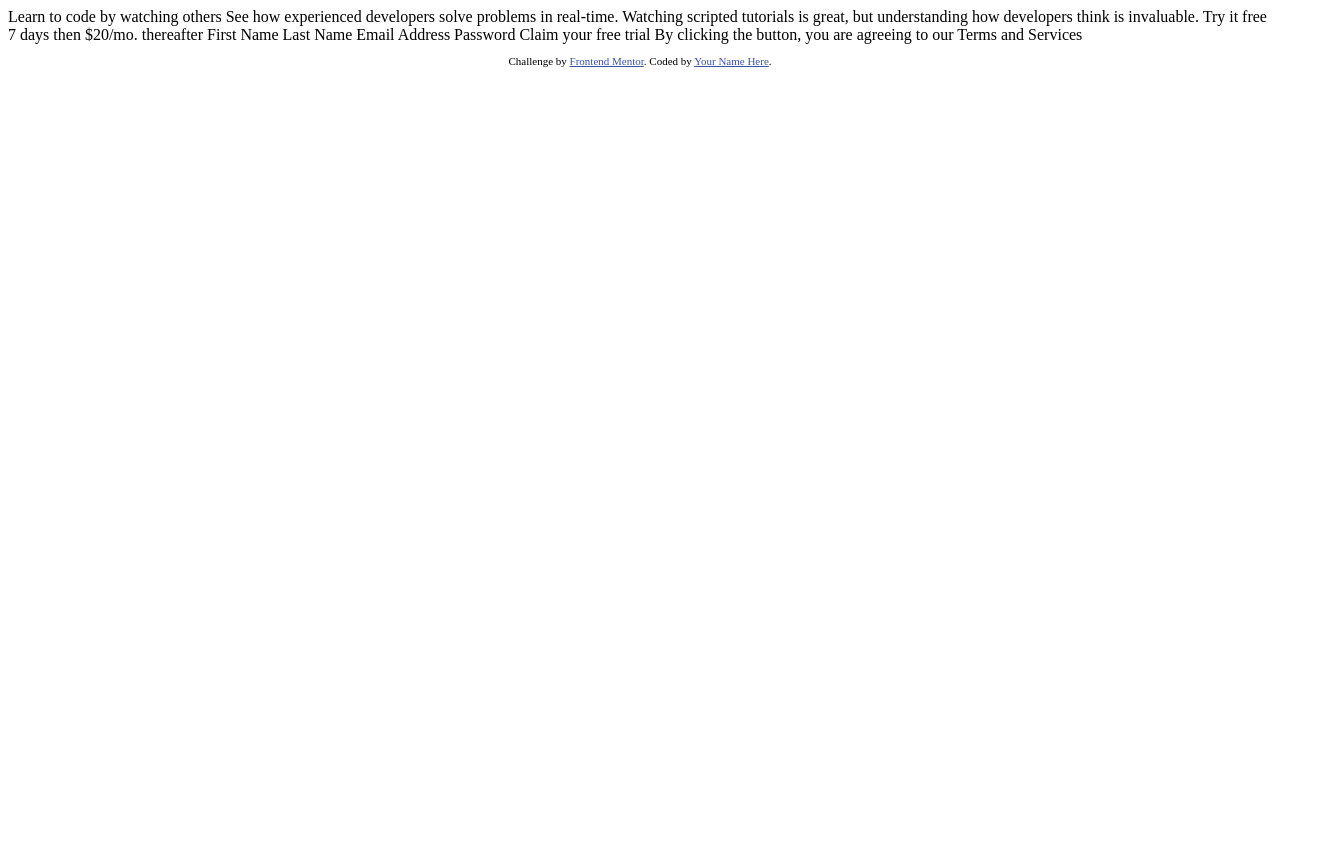
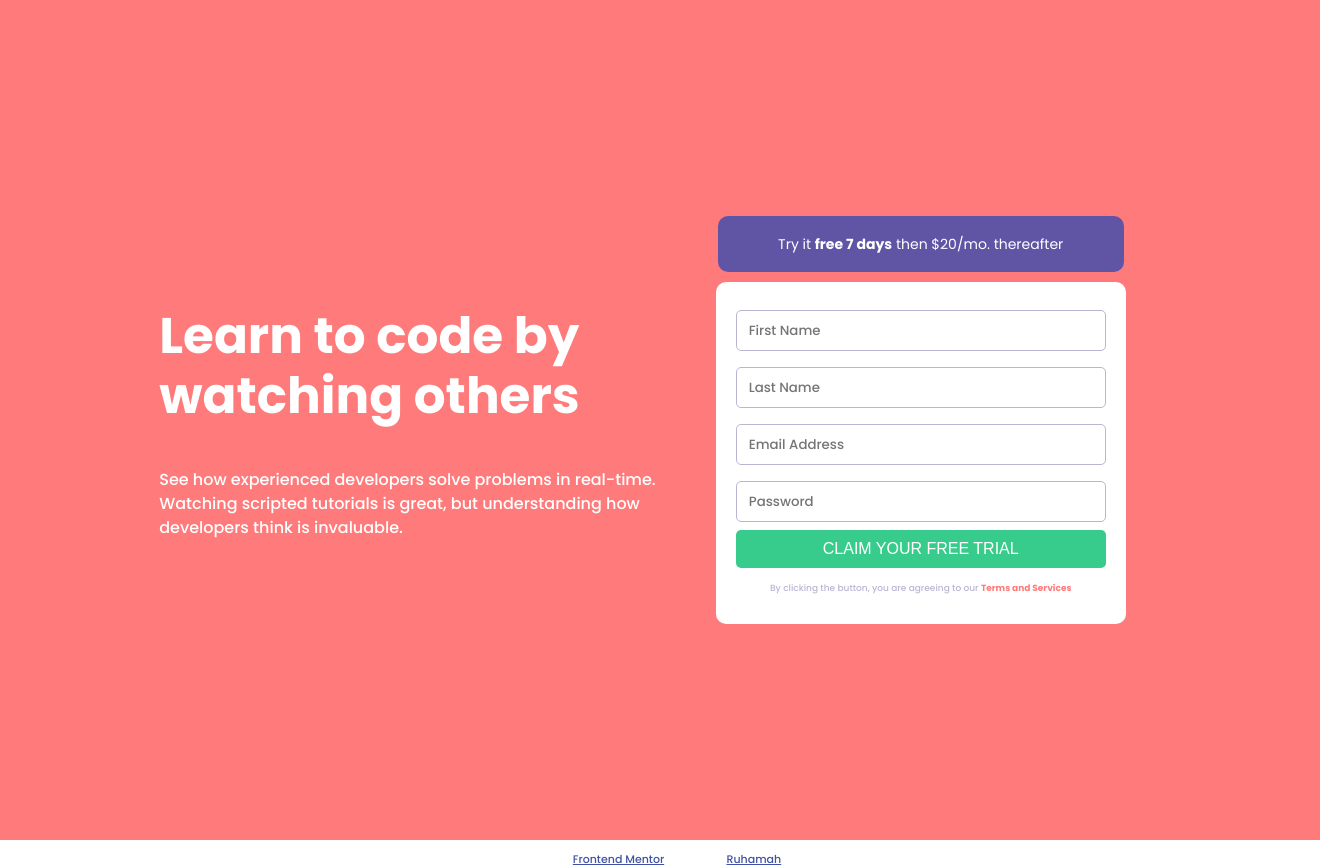
Before and after one commit to Ruhamah-chioma/forms, a plain HTML site: page intro-component-with-signup-form-master/index.html in a window 1280 px wide. Shown: the whole page, 1320 px wide, since content can reach past the window. Before the commit the page ends 800 px from the top, so only its background shows below. Drawn offline with Linux system fonts and the light colour scheme.

Commit message:
updated my HTML and add a CSS and Js script

```diff
--- a/intro-component-with-signup-form-master/index.html
+++ b/intro-component-with-signup-form-master/index.html
@@ -5,38 +5,67 @@
   <meta name="viewport" content="width=device-width, initial-scale=1.0"> <!-- displays site properly based on user's device -->
 
   <link rel="icon" type="image/png" sizes="32x32" href="./images/favicon-32x32.png">
-
+  <link rel="stylesheet" href="style.css" >
+  <link rel="preconnect" href="https://fonts.googleapis.com">
+<link rel="preconnect" href="https://fonts.gstatic.com" crossorigin>
+<link href="https://fonts.googleapis.com/css2?family=Outfit:wght@100..900&family=Poppins:ital,wght@0,100;0,200;0,300;0,400;0,500;0,600;0,700;0,800;0,900;1,100;1,200;1,300;1,400;1,500;1,600;1,700;1,800;1,900&display=swap" rel="stylesheet">
   <title>Frontend Mentor | Intro component with sign up form</title>
 
-  <!-- Feel free to remove these styles or customise in your own stylesheet 👍 -->
-  <style>
-    .attribution { font-size: 11px; text-align: center; }
-    .attribution a { color: hsl(228, 45%, 44%); }
-  </style>
 </head>
 <body>
+  <main class="main">
+  <section class="writeup">
 
-  Learn to code by watching others
+    <h1 class="h1">Learn to code by<br> watching others</h1>
 
-  See how experienced developers solve problems in real-time. Watching scripted tutorials is great,
-  but understanding how developers think is invaluable.
 
-  Try it free 7 days then $20/mo. thereafter
+    <p>
+      See how experienced developers solve problems in real-time.<br> Watching scripted tutorials is great,
+      but understanding how<br> developers think is invaluable. </p>
 
-  First Name
-  Last Name
-  Email Address
-  Password
+  </section>
+  <section class="sub-main">
+    <section class="top">Try it <strong>free 7 days</strong> then $20/mo. thereafter</section>
+  <section class="form">
+    <form id="form">
+      <div class="input-container" id="firstname-container">
+        <input type="text" name="firstname" id="firstname" class="input-group" placeholder="First Name" required>
+      <!-- <img src="images/icon-error.svg" class="error-icon" id="firstname-icon" style="display: none;">-->
+        <small class="error-message" id="firstname-error"></small>
+      </div>
 
-  Claim your free trial
+     <div class="input-container" id="lastname-container">
+        <input type="text" name="lastname" id="lastname" class="input-group" placeholder="Last Name" required>
+        <!--<img src="images/icon-error.svg" class="error-icon" id="lastname-icon" style="display: none;">-->
+        <small class="error-message" id="lastname-error"></small>
+      </div>
 
-  By clicking the button, you are agreeing to our Terms and Services
+      <div class="input-container" id="email-container">
+        <input type="email" name="email" id="email" class="input-group" placeholder="Email Address" required title="Provide a valid email" />
+       <!-- <img src="images/icon-error.svg" class="error-icon" id="email-icon" style="display: none;">-->
+        <small class="error-message" id="email-error"></small>
+      </div>
+
+      <div class="input-container" id="password-container">
+        <input type="password" name="password" id="password" class="input-group" placeholder="Password" required minlength="9">
+        <!--<img src="images/icon-error.svg" class="error-icon" id="password-icon" style="display: none;">-->
+        <small class="error-message" id="password-error"></small>
+      </div>
+
+      <button id="btn" type="submit">CLAIM YOUR FREE TRIAL</button>
+      <p id="demo"></p>
+  </form>
+  <p class="terms">By clicking the button, you are agreeing to our <a href="#">Terms and Services</a></p>
+</section>
+  </section>
+  </main>
 
   <footer>
     <p class="attribution">
       Challenge by <a href="https://www.frontendmentor.io?ref=challenge" target="_blank">Frontend Mentor</a>.
-      Coded by <a href="#">Your Name Here</a>.
+      Coded by <a href="#">Ruhamah</a>.
     </p>
   </footer>
+  <script src="script.js"></script>
 </body>
 </html>
--- /dev/null
+++ b/intro-component-with-signup-form-master/script.js
@@ -0,0 +1,157 @@
+const form = document.getElementById("form");
+
+const errorIcon = document.getElementsByClassName("error-icon");
+const firstName = document.getElementById("firstname");
+const lastName = document.getElementById("lastname");
+const email = document.getElementById("email");
+const password = document.getElementById("password");
+
+const firstNameError = document.getElementById("firstname-error");
+const lastNameError = document.getElementById("lastname-error");
+const emailError = document.getElementById("email-error");
+const passwordError = document.getElementById("password-error");
+// min of 9 characters with atleast 1 number and 1 letter
+const passwordRegex = /(?=.*[a-zA-Z])(?=.*[0-9]).{9,}/
+const emailRegex = /^[a-zA-Z0-9._%+-]+@[a-zA-Z0-9.-]+\.[a-zA-Z]{2,}$/
+const passwordMessage = 'Min of 9 characters, at least 1 number and 1 letter';
+
+function handleValidation (e) {
+  const value = e.target.value.trim();
+  switch (e.target.name) {
+    case "firstname":
+      if (!e.target.value) {
+        console.log("First name failed validation");
+        firstNameError.innerHTML = "First name is required";
+      } else {
+        firstNameError.innerHTML = "";
+        errorIcon.style.display = "none";
+      }
+      break;
+
+    case "lastname":
+      if (!e.target.value) {
+        console.log("Last name failed validation");
+        lastNameError.innerHTML = "Last name is required";
+      } else {
+        lastNameError.innerHTML = "";
+      }
+      break;
+
+    case "email":
+      if (!e.target.value) {
+        console.log("Email failed validation");
+        emailError.innerHTML = "Email is required";
+      } else if(!emailRegex.test(email)){
+        console.log("Email not valid");
+        emailError.innerHTML = "Looks like this is not a valid email";
+      } else {
+        emailError.innerHTML = "";
+      }
+      break;
+
+    case "password":
+      if (!e.target.value) {
+        console.log("Password failed validation");
+        passwordError.innerHTML = "Password is required";
+      } else if (!passwordRegex.test(password)){
+        console.log("Password is not strong");
+        passwordError.innerHTML = passwordMessage;
+      } else {
+        passwordError.innerHTML = "";
+      }
+      break;
+
+    default:
+      break;
+  }
+}
+
+firstName.addEventListener("input", handleValidation);
+lastName.addEventListener("input", handleValidation);
+email.addEventListener("input", handleValidation);
+password.addEventListener("input", handleValidation);
+
+    // const data= Object.fromEntries(new FormData(e.currentTarget).entries())
+    // console.log(data)
+
+   // let firstName = document.getElementById("firstname");
+     /* let lastName = document.getElementById("lastname");
+    let email = document.getElementById("email");
+    let password = document.getElementById("password");
+
+    let isValid = true;
+
+    if (firstName.value.trim() === "") {
+        showError("firstname", "First Name cannot be empty");
+        isValid = false;
+    } else {
+        clearError("firstname");
+    }
+
+    if (lastName.value.trim() === "") {
+        showError("lastname", "Last Name cannot be empty");
+        isValid = false;
+    } else {
+        clearError("lastname");
+    }
+
+    if (email.value.trim() === "") {
+        showError("email", "Email cannot be empty");
+        isValid = false;
+    } else if (!isValidEmail(email.value.trim())) {
+        showError("email", "Looks like this is not a valid email");
+        isValid = false;
+    } else {
+        clearError("email");
+    }
+
+    if (password.value.trim() === "") {
+        showError("password", "Password cannot be empty");
+        isValid = false;
+    } else {
+        clearError("password");
+    }
+
+
+//     if (isValid) {
+//         alert("Form Submitted Successfully!");
+//     document.getElementById("form").reset();
+//      setTimeout(() => {
+//        location.reload();
+//      }, 500);
+
+// };
+
+function showError(inputId, message) {
+    let container = document.getElementById(inputId + "-container");
+    let input = document.getElementById(inputId);
+    let errorMsg = document.getElementById(inputId + "-error");
+    let icon = document.getElementById(inputId + "-icon");
+
+    if (!container || !input || !errorMsg || !icon) {
+        console.error(`Error: Missing elements for ${inputId}`);
+        return;
+    }
+    container.classList.add("has-error");
+    input.classList.add("error");
+    errorMsg.textContent = message;
+    errorMsg.style.display = "block";
+    icon.style.display = "block";
+}
+
+function clearError(inputId) {
+    let container = document.getElementById(inputId + "-container");
+    let input = document.getElementById(inputId);
+    let errorMsg = document.getElementById(inputId + "-error");
+    let icon = document.getElementById(inputId + "-icon");
+
+    container.classList.remove("has-error");
+    input.classList.remove("error");
+    errorMsg.style.display = "none";
+    icon.style.display = "none";
+}
+
+function isValidEmail(email) {
+    return /^[^\s@]+@[^\s@]+\.[^\s@]+$/.test(email);
+}
+})*/
--- /dev/null
+++ b/intro-component-with-signup-form-master/style.css
@@ -0,0 +1,475 @@
+:root {
+    --outfit: "Poppins", sans-serif;
+}
+
+html, body {
+    margin: 0;
+    padding: 0;
+    height: 100%;
+    box-sizing: border-box;
+    font-family: var(--outfit);
+}
+
+.h1 {
+    font-weight: 700;
+    font-size: 40px;
+    line-height: 1.2;
+    color: white;
+}
+
+p {
+    font-weight: 450;
+    white-space: nowrap;
+    font-size: smaller;
+    color: white;
+}
+
+.main {
+    width: 100%;
+    min-height: 100vh;
+    background-color: hsl(0, 100%, 74%);
+    display: flex;
+    flex-direction: column;
+    text-align: center;
+    padding: 30px 15px;
+    height: auto;
+    align-items: center;
+}
+
+.writeup {
+    width: 100%;
+    text-align: center;
+    margin-bottom: 20px;
+    align-items: center;
+}
+
+.sub-main {
+    display: flex;
+    flex-direction: column;
+    align-items: center;
+    position: relative;
+    width: 100%;
+    padding: 15px;
+    margin-right: 20px;
+    /* border: 2px solid blue; */
+}
+
+.top {
+    width: 70%;
+    font-size: 14px;
+    background: hsl(248, 32%, 49%);
+    color: white;
+    padding: 13px;
+    margin-bottom: 10px;
+    border-radius: 10px;
+    height: 30px;
+    justify-content: center;
+    align-content: center;
+    text-align: center;
+}
+
+.writeup p {
+    white-space: normal;
+    word-wrap: break-word;
+    font-size: smaller;
+    line-height: 1.5;
+    width: 80%;
+    text-align: center;
+}
+/*.ad{
+    margin-right: 21px;
+}
+.adjust{
+    margin-left: 48px;
+}*/
+.form {
+    width: 70%;
+    max-width: 400px;
+    background: white;
+    padding: 20px;
+    border-radius: 10px;
+    height: auto;
+    text-align: center;
+}
+
+input {
+    outline: none;
+    padding: 13px;
+    margin: 8px 0;
+    border-radius: 5px;
+    display: block;
+    margin-left: auto;
+    margin-right: auto;
+    width: 90%;
+}
+
+input::placeholder {
+    font-weight: 500;
+    font-family: var(--outfit);
+}
+
+input:focus::placeholder {
+    font-weight: 600;
+    color: rgb(107, 105, 105);
+}
+
+input:focus {
+    border: 2px solid hsl(248, 32%, 49%);
+    outline: none;
+}
+
+.terms {
+    font-size: xx-small;
+    margin-top: 10px;
+    color: hsl(246, 25%, 77%);
+}
+
+.terms a {
+    color: hsl(0, 100%, 74%);
+    text-decoration: none;
+    font-weight: bold;
+}
+
+#btn {
+    width: 100%;
+    background: hsl(154, 59%, 51%);
+    color: white;
+    padding: 10px;
+    border: none;
+    border-radius: 5px;
+    cursor: pointer;
+    font-size: 16px;
+}
+
+#btn:hover {
+    background: hsl(154, 59%, 51%);
+}
+
+.attribution {
+    font-size: 11px;
+    text-align: center;
+}
+
+.attribution a {
+    color: hsl(228, 45%, 44%);
+}
+
+.input-container {
+    position: relative;
+    width: 100%;
+    display: flex;
+    flex-direction: column;
+    align-items: flex-start;
+}
+
+.input-group {
+    width: 100%;
+    padding: 12px;
+    padding-right: 40px;
+    border: 1px solid hsl(246, 25%, 77%);
+    border-radius: 5px;
+    box-sizing: border-box;
+}
+/* .input-group.error {
+    border: 2px solid hsl(0, 100%, 74%);
+    background: none;
+} */
+/*input:required{
+    border: 2px solid hsl(0, 100%, 74%);
+    background: none;
+}
+input:optional{
+    border: 2px solid hsl(248, 32%, 49%);
+    outline: none;
+}
+input:valid{
+    border: 2px solid hsl(248, 32%, 49%);;
+    background: none;
+}*/
+input:user-invalid{
+    border: 2px solid hsl(0, 100%, 74%);
+    outline: none;
+}
+input:user-invalid:focus {
+    outline: none;
+    border: 2px solid hsl(0, 100%, 74%);
+  }
+/*.error-icon {
+    position: absolute;
+    right: 15px;
+    top: 50%;
+    transform: translateY(-50%);
+    width: 20px;
+    height: 20px;
+}*/
+
+.error-message {
+    color: hsl(0, 100%, 74%);
+    font-size: 12px;
+    font-weight: 600;
+    /* margin-top: 15px; */
+    /* display: none; */
+    /* position: absolute;
+    right: 0;
+    bottom: -16px; */
+}
+
+.input-container.has-error {
+    /* margin-bottom: 20px; */
+}
+
+/* MEDIA QUERY for Desktop */
+@media screen and (min-width: 1024px) {
+    .main {
+        flex-direction: row;
+        justify-content: center;
+        align-items: center;
+        text-align: left;
+        gap: 15px;
+        padding: 20px;
+    }
+
+    .writeup{
+        width: auto;
+        color: white;
+        padding-right: 30px;
+        text-align: justify;
+        align-items: center;
+    }
+
+    .writeup .h1 {
+        font-size: 50px;
+    }
+
+    .writeup p {
+        font-size: 16px;
+        white-space: nowrap ;
+        text-align: justify;
+    }
+
+    .sub-main {
+        width: auto;
+        align-items: center;
+        justify-content: center;
+    }
+
+    .top {
+        width: 380px;
+    }
+
+    .form {
+        width: 370px;
+    }
+
+    #btn {
+        width: 100%;
+    }
+
+    .terms {
+        text-align: center;
+    }
+}
+/*:root {
+    --outfit: "Poppins", sans-serif}
+html, body{
+    margin: 0;
+    padding: 0;
+    height: 100%;
+    box-sizing: border-box;
+    font-family:var(--outfit);
+}
+.h1{
+    font-weight: 700;
+    font-size: 40px;
+    line-height: 1.2;
+}
+p{
+    font-weight: 450;
+    white-space: nowrap;
+    font-size: smaller;
+}
+.main {
+    width: 100%;
+    min-height: 100vh;
+    height: 100vh;
+     background-color: hsl(0, 100%, 74%) ;
+     display: flex;
+    flex-direction: column;
+    text-align: center;
+    padding: 20px;
+    height: auto;
+}
+.writeup {
+    width: 100%;
+    text-align: center;
+    margin-bottom: 20px;
+}
+.sub-main {
+    display: flex;
+    flex-direction: column;
+    align-items: center;
+    position: relative;
+    width: 100%;
+}
+.top {
+    width: 90%;
+    font-size: 14px;
+    background: hsl(248, 32%, 49%);
+    color: white;
+    padding: 13px;
+    margin-bottom: 10px;
+    border-radius: 10px;
+    height: 30px;
+    justify-content: center;
+    align-content: center;
+    text-align: center;
+}
+.writeup p {
+    white-space: normal;
+    word-wrap: break-word;
+    font-size: smaller;
+    line-height: 1.5;
+}
+.form {
+    width: 90%;
+    max-width: 400px;
+    background: white;
+    padding: 20px;
+    border-radius: 10px;
+    height: auto;
+    text-align: center;
+}
+input {
+    outline: none;
+    padding: 13px;
+    margin: 8px 0;
+    border-radius: 5px;
+    display: block;
+    margin-left: auto;
+    margin-right: auto;
+    width: 90%;
+}
+input::placeholder {
+    font-weight: 500;
+    font-family:var(--outfit) ;
+}
+input:focus::placeholder {
+    font-weight: 600;
+   color: rgb(107, 105, 105);
+}
+
+input:focus {
+    border: 2px solid  hsl(248, 32%, 49%);
+    outline: none;
+}
+
+.terms {
+    font-size: xx-small;
+    margin-top: 10px;
+    color: hsl(246, 25%, 77%)
+    ;
+}
+.terms a {
+    color:hsl(0, 100%, 74%);
+    text-decoration: none;
+    font-weight: bold;
+}
+#btn {
+    width: 100%;
+    background: hsl(154, 59%, 51%);
+    color: white;
+    padding: 10px;
+    border: none;
+    border-radius: 5px;
+    cursor: pointer;
+    font-size: 16px;
+}
+#btn:hover {
+    background:  hsl(154, 59%, 51%);
+}
+.attribution { font-size: 11px; text-align: center; }
+    .attribution a { color: hsl(228, 45%, 44%); }
+
+@media screen and (min-width: 400px) {
+    .main{
+        flex-direction: row;
+        justify-content: center;
+        align-items: center;
+    }
+    .sub-main{
+        width: 100%;
+        justify-content: space-between;
+        align-items: center;
+    }
+    .h1{
+        font-weight: 700;
+        font-size: 40px;
+        line-height: 1.2;
+    }
+    p{
+        font-weight: 450;
+        white-space: nowrap;
+        font-size: smaller;
+    }
+    .writeup{
+        width: 35%;
+        color: white;
+    }
+    .top{
+        width: 380px;
+    }
+    input {
+        width: 90%;
+    }
+    .form{
+        width: 370px;
+    }
+    #btn {
+        width: 100%;
+    }
+}
+
+.input-container {
+    position: relative;
+    width: 100%;
+    display: flex;
+    flex-direction: column;
+    align-items: flex-start;
+}
+
+.input-group {
+    width: 100%;
+    padding: 12px;
+    padding-right: 40px;
+    border: 1px solid hsl(246, 25%, 77%);
+    border-radius: 5px;
+    box-sizing: border-box; /* Ensures padding doesn’t increase width
+}
+
+.input-group.error {
+    border: 2px solid hsl(0, 100%, 74%);
+    background: none;
+}
+
+.error-icon {
+    position: absolute;
+    right: 15px;
+    top: 50%;
+    transform: translateY(-50%);
+    width: 20px;
+    height: 20px;
+}
+
+.error-message {
+    color: hsl(0, 100%, 74%);
+    font-size: 12px;
+    font-weight: 600;
+    margin-top: 15px;
+    display: none;
+    position: absolute;
+    right: 0;
+    bottom: -16px;
+}
+.input-container.has-error {
+    margin-bottom: 20px;
+}
```
Also changed, not shown: 1 other file.
